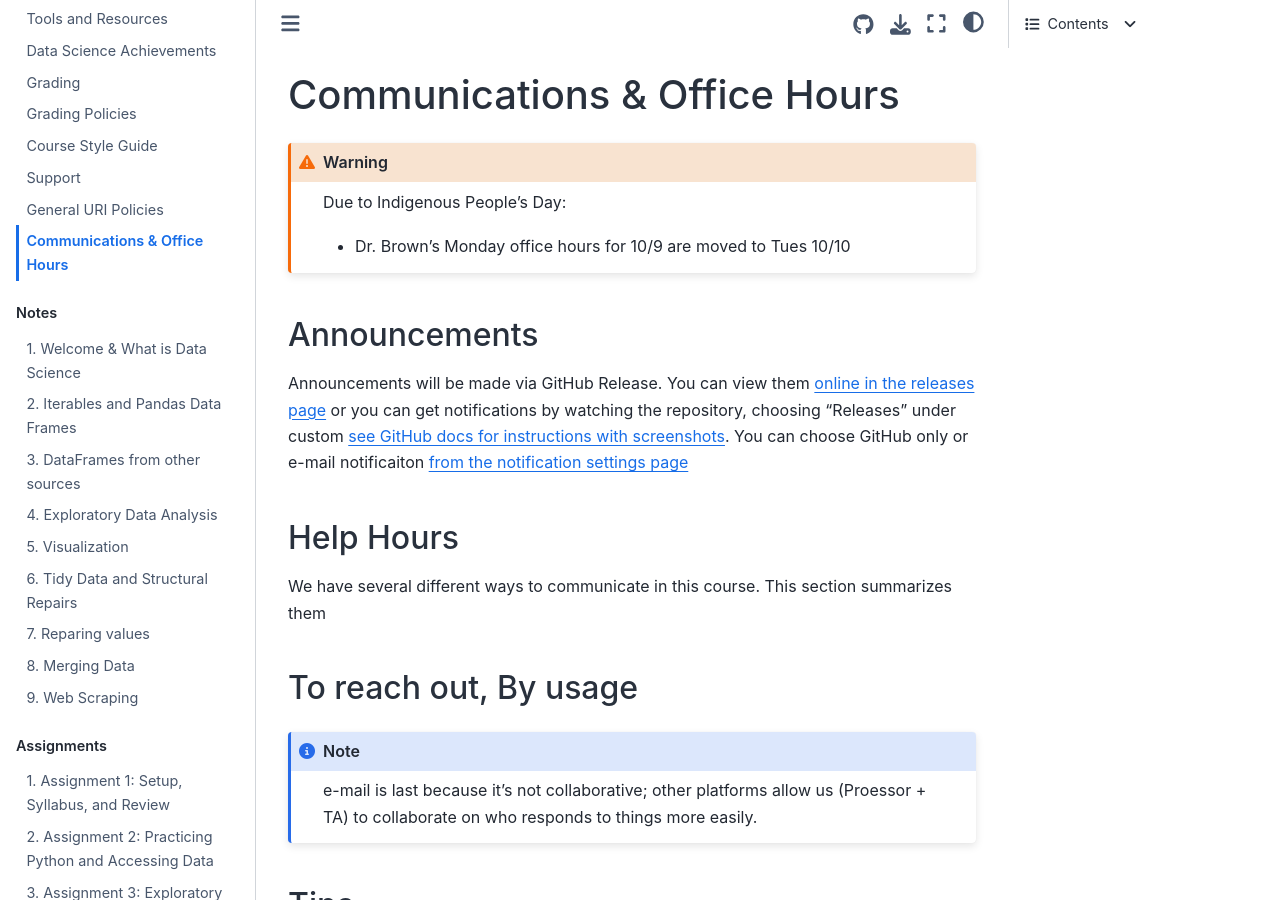
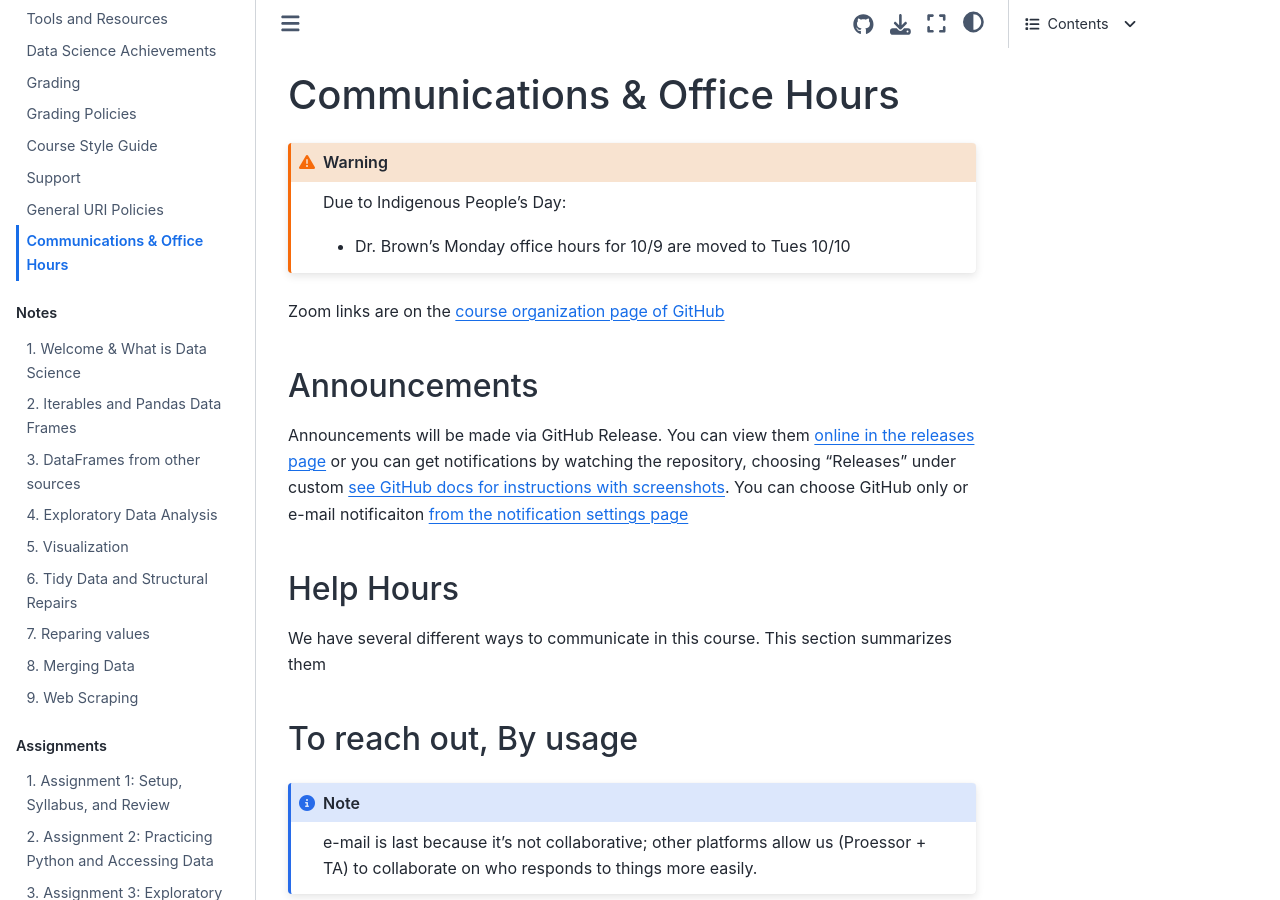
Before and after one commit to rhodyprog4ds/BrownFall23, a Jupyter Book: the page built from syllabus/communication.md, in a window 1280 px wide and 900 px high. Built offline with Jupyter Book 1.0.4 settings and Sphinx 7.4.7 and the Sphinx Book theme 1.1.4, drawn with Linux system fonts in a browser that asks for light colours; pages that are not in the unit, such as notebooks, are missing from menus.

Commit message:
remind link to zooms

````diff
--- a/syllabus/communication.md
+++ b/syllabus/communication.md
@@ -30,6 +30,8 @@ df = pd.read_csv('../_data/communication.csv')
 
 help_df = pd.read_csv('../_data/help_hours.csv')
 ```
+
+Zoom links are on the [course organization page of GitHub](https://github.com/rhodyprog4ds)
 
 ## Announcements
 
````
